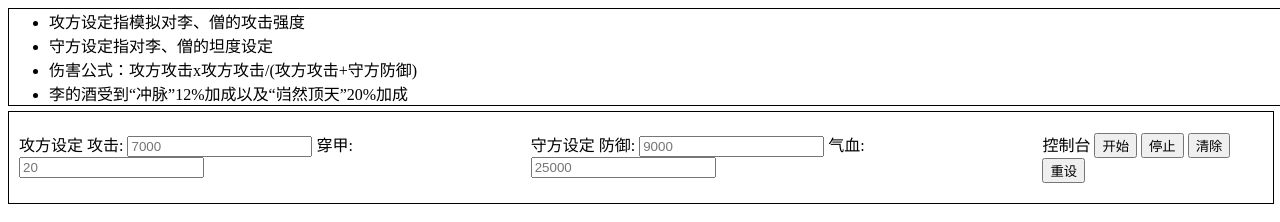
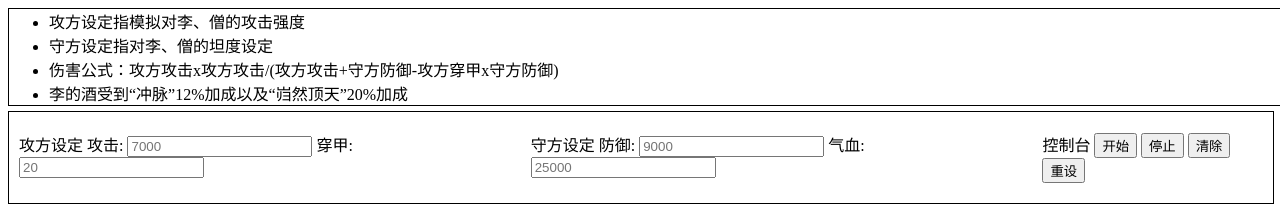
Before and after one commit to IcedWatermelonJuice/yanyu, a plain HTML site: page LiVsSeng/index.html in a window 1280 px wide. Shown: the top 222 px of the page. Drawn offline with Linux system fonts and the light colour scheme.

Commit message:
Update index.html

```diff
--- a/LiVsSeng/index.html
+++ b/LiVsSeng/index.html
@@ -201,7 +201,7 @@
 		<ul id="tips">
 			<li>攻方设定指模拟对李、僧的攻击强度</li>
 			<li>守方设定指对李、僧的坦度设定</li>
-			<li>伤害公式：攻方攻击x攻方攻击/(攻方攻击+守方防御)</li>
+			<li>伤害公式：攻方攻击x攻方攻击/(攻方攻击+守方防御-攻方穿甲x守方防御)</li>
 			<li>李的酒受到“冲脉”12%加成以及“岿然顶天”20%加成</li>
 		</ul>
 		<div id="settings">
```
